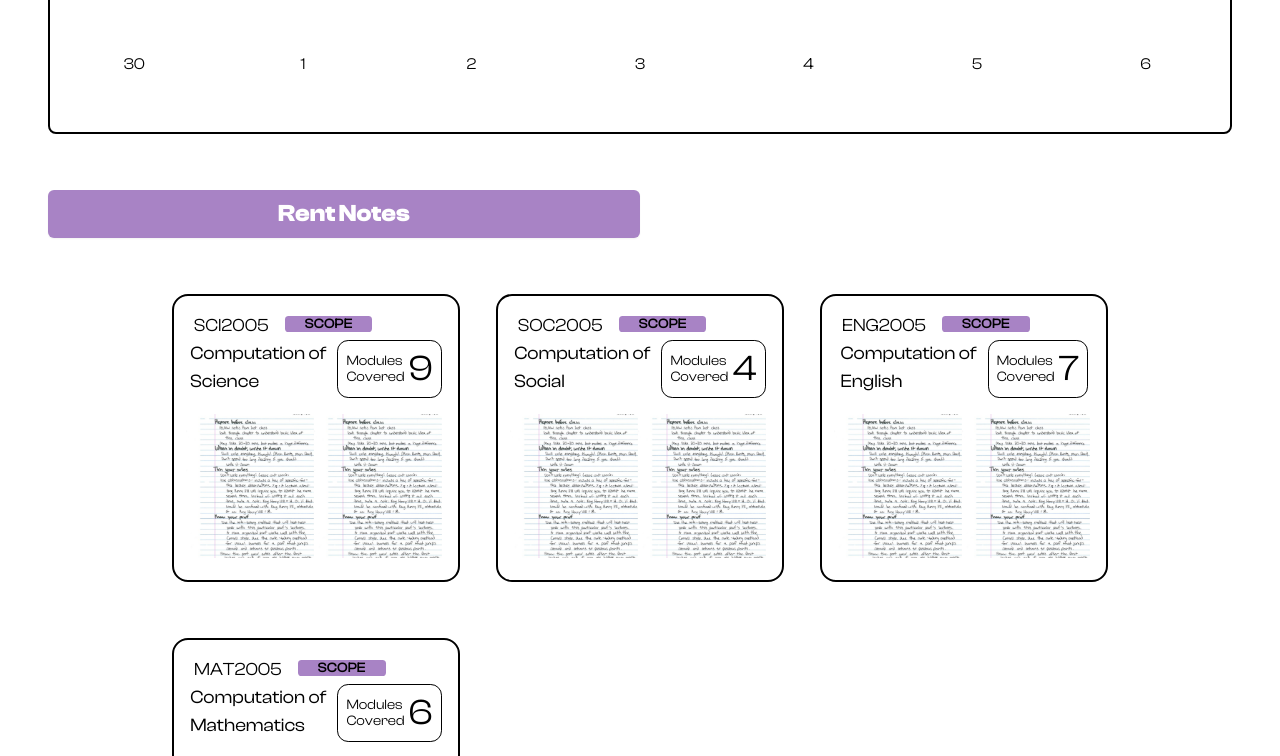
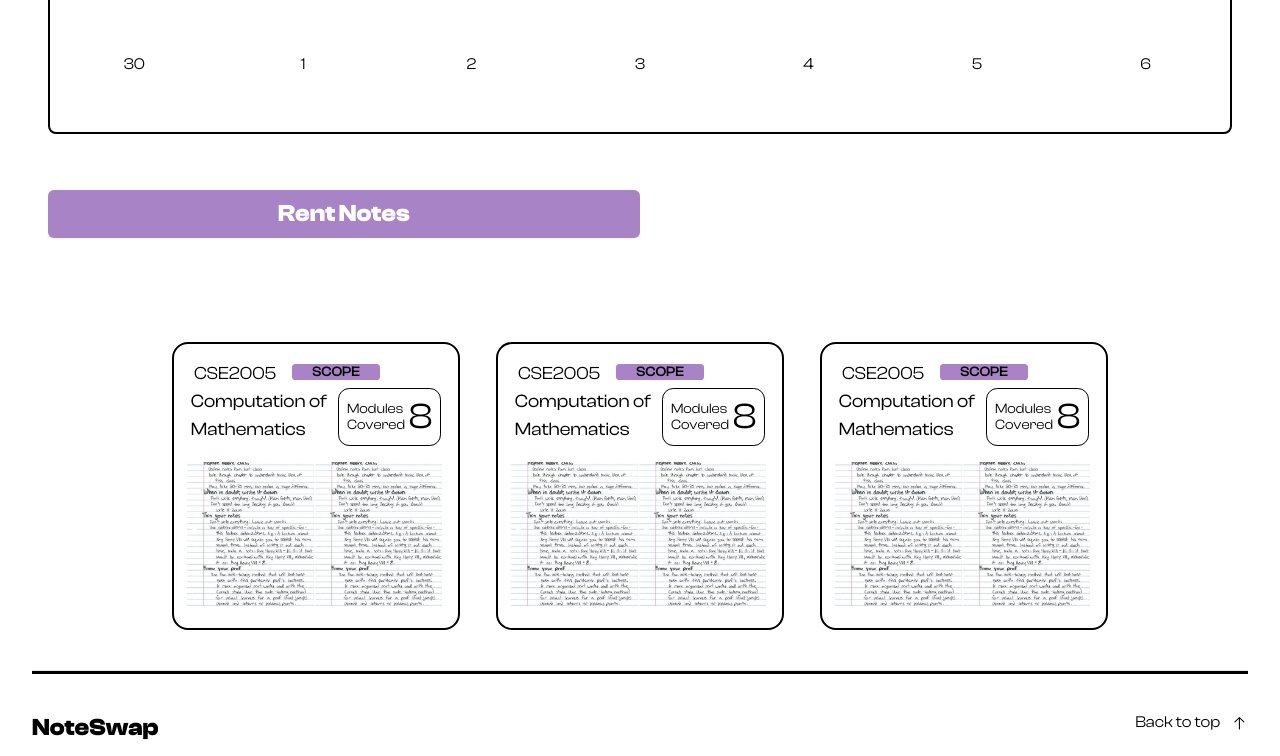
Before and after one commit to ValscoTech/NoteSwap, a React (Vite) app: page /rent in a window 1280 px wide. Shown: the part 1551-2307 px from the top of the page. Built offline with nearby package versions, Linux system fonts and the light colour scheme.

Commit message:
Update RentNotesPage.jsx

```diff
--- a/src/pages/RentNotesPage.jsx
+++ b/src/pages/RentNotesPage.jsx
@@ -13,6 +13,28 @@ import "../styles/ThemeContext.css";
 import { ThemeContext } from "./ThemeContext";
 
 const data = [
+  {
+    id: 1,
+    title: "Computation of Mathematics",
+    type: "class notes",
+    price: 10.0,
+    images: [img3, img4],
+    modulesCovered: 8,
+    department: "CSE2005",
+    school: "SCOPE",
+    link: "/path-to-note-1", // Link to the note detail page
+  },
+  {
+    id: 1,
+    title: "Computation of Mathematics",
+    type: "class notes",
+    price: 10.0,
+    images: [img3, img4],
+    modulesCovered: 8,
+    department: "CSE2005",
+    school: "SCOPE",
+    link: "/path-to-note-1", // Link to the note detail page
+  },
   {
     id: 1,
     title: "Computation of Mathematics",
@@ -62,7 +84,7 @@ function RentNotesPage() {
   return (
     <div>
       <div
-        className={`w-full font-clash min-h-screen flex items-center justify-center p-4 md:p-8 lg:p-12 ${
+        className={`w-full font-clash min-h-screen flex flex-col justify-center p-4 md:p-8 lg:p-12 ${
           theme === "dark" ? "bg-black text-white" : "bg-white text-black"
         }`}>
         <div className="w-full max-w-7xl mx-auto space-y-8">
@@ -99,7 +121,9 @@ function RentNotesPage() {
 
             <div
               className={`max-w-[100vw] h-auto mb-16 ${
-                theme === "dark" ? "border-0" : "border-2 border-black rounded-lg"
+                theme === "dark"
+                  ? "border-0"
+                  : "border-2 border-black rounded-lg"
               }`}>
               <Calendar
                 onChange={dateChangeHandler}
@@ -115,11 +139,18 @@ function RentNotesPage() {
               className="w-full sm:w-1/2 py-2 mt-12 px-4 bg-[#A883C5] text-white font-bold text-xl md:text-2xl rounded-md shadow-sm">
               Rent Notes
             </button>
+            <div className="w-full bg-rose-500">
+              <div className="lg:scale-100 md:scale-90">
 
-            <NotesView className="flex flex-wrap justify-evenly place-content-evenly" />
+              </div>
+            </div>
           </div>
         </div>
       </div>
+      <div
+        className={`w-full flex justify-center ${
+          theme === "dark" ? "bg-black text-white" : "bg-white text-black"
+        }`}><div className="lg:scale-100 md:scale-75 sm:scale-[0.6] mobile:scale-[0.5] scale-[0.345] md:mt-0 sm:mt-[-5rem] mobile:mt-[-10rem] mt-[-12rem] mb-[-10rem] mobile:mb-0"><NotesView paramsData={data} /></div></div>
     </div>
   );
 }
```
